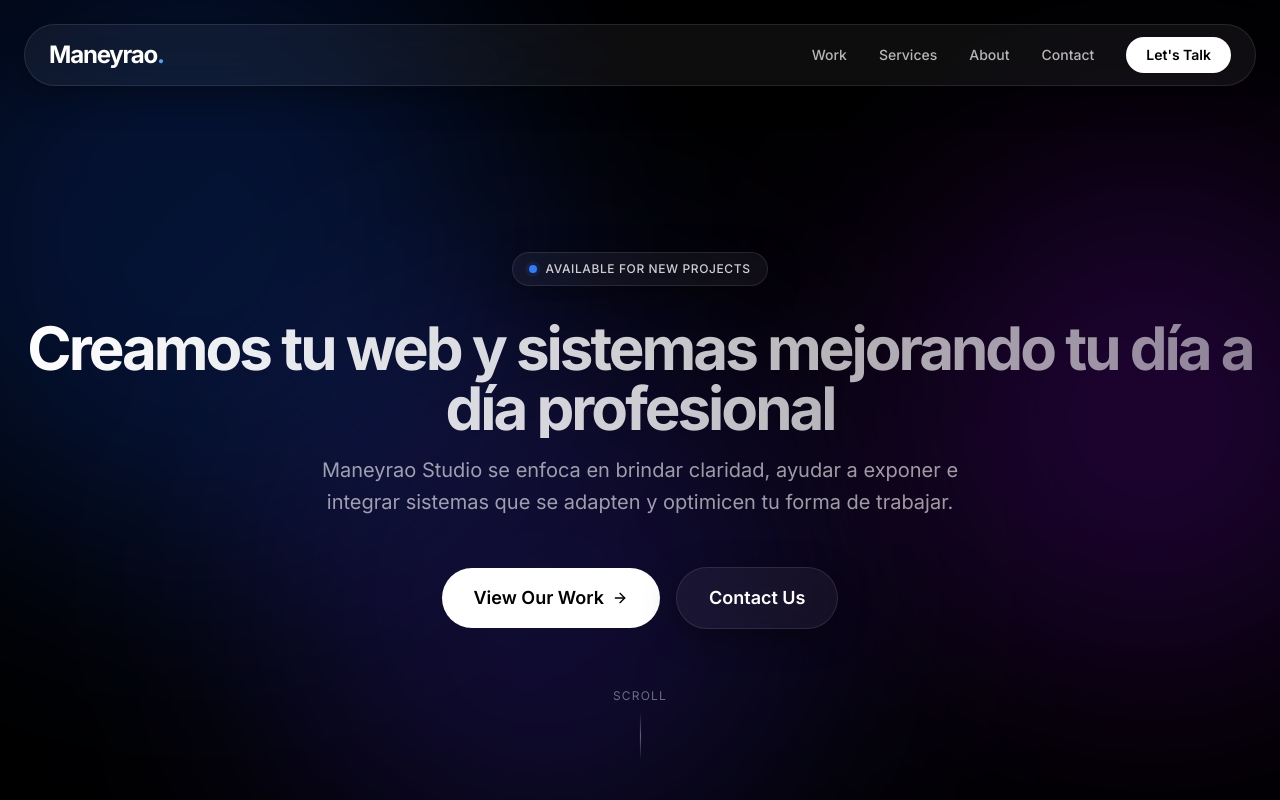
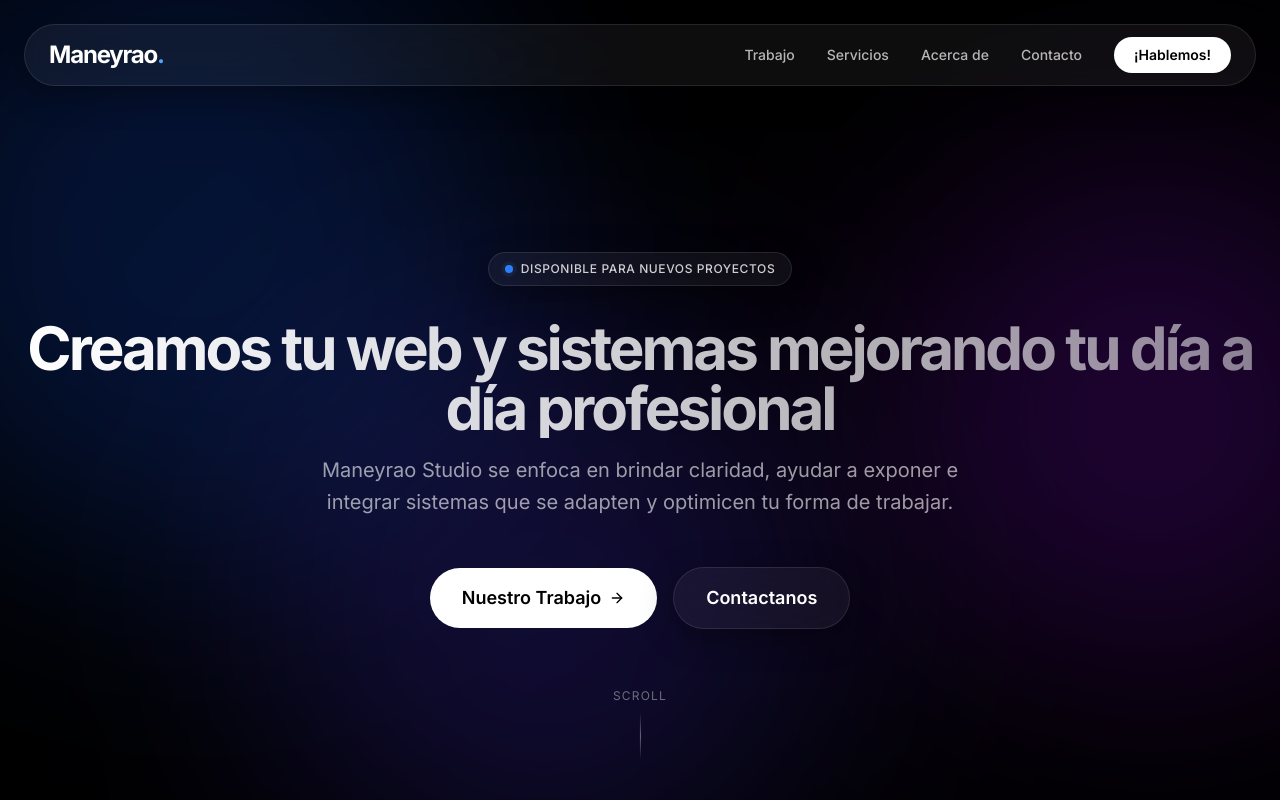
Before and after one commit to Maneyrao-Studio/Maneyrao_Landing, a Next.js app: page / in a window 1280 px wide. Shown: the top 800 px of the page. Built offline with nearby package versions, Linux system fonts and the light colour scheme.

Commit message:
actualiza: textos

```diff
--- a/components/footer.tsx
+++ b/components/footer.tsx
@@ -10,7 +10,7 @@ export function Footer() {
         <div className="grid grid-cols-1 md:grid-cols-2 lg:grid-cols-4 gap-12 mb-20">
           <div>
             <Link href="/" className="text-2xl font-bold tracking-tighter mb-6 block">
-              Lumina<span className="text-blue-400">.</span>
+              Maneyro<span className="text-blue-400">.</span>
             </Link>
             <p className="text-white/50 leading-relaxed">
               Crafting digital experiences that merge art, technology, and human connection.
--- a/components/hero.tsx
+++ b/components/hero.tsx
@@ -25,7 +25,7 @@ export function Hero() {
               <span className="relative inline-flex rounded-full h-2 w-2 bg-blue-500"></span>
             </span>
             <span className="text-xs font-medium text-white/80 uppercase tracking-wider">
-              Available for new projects
+              Disponible para nuevos proyectos
             </span>
           </div>
         </motion.div>
@@ -56,12 +56,12 @@ export function Hero() {
         >
           <button className="group relative px-8 py-4 bg-white text-black rounded-full font-semibold text-lg overflow-hidden transition-all hover:scale-105">
             <span className="relative z-10 flex items-center gap-2">
-              View Our Work <ArrowRight className="w-4 h-4 group-hover:translate-x-1 transition-transform" />
+              Nuestro Trabajo <ArrowRight className="w-4 h-4 group-hover:translate-x-1 transition-transform" />
             </span>
             <div className="absolute inset-0 bg-gradient-to-r from-blue-100 to-white opacity-0 group-hover:opacity-100 transition-opacity" />
           </button>
           <button className="px-8 py-4 glass rounded-full font-semibold text-lg text-white hover:bg-white/10 transition-all hover:scale-105">
-            Contact Us
+            Contactanos
           </button>
         </motion.div>
       </div>
--- a/components/navbar.tsx
+++ b/components/navbar.tsx
@@ -16,10 +16,10 @@ export function Navbar() {
   })
 
   const navLinks = [
-    { name: "Work", href: "#work" },
-    { name: "Services", href: "#services" },
-    { name: "About", href: "#about" },
-    { name: "Contact", href: "#contact" },
+    { name: "Trabajo", href: "#work" },
+    { name: "Servicios", href: "#services" },
+    { name: "Acerca de", href: "#about" },
+    { name: "Contacto", href: "#contact" },
   ]
 
   return (
@@ -54,7 +54,8 @@ export function Navbar() {
             </Link>
           ))}
           <button className="bg-white text-black px-5 py-2 rounded-full text-sm font-semibold hover:bg-white/90 transition-colors">
-            Let's Talk
+
+            ¡Hablemos!
           </button>
         </div>
 
```
